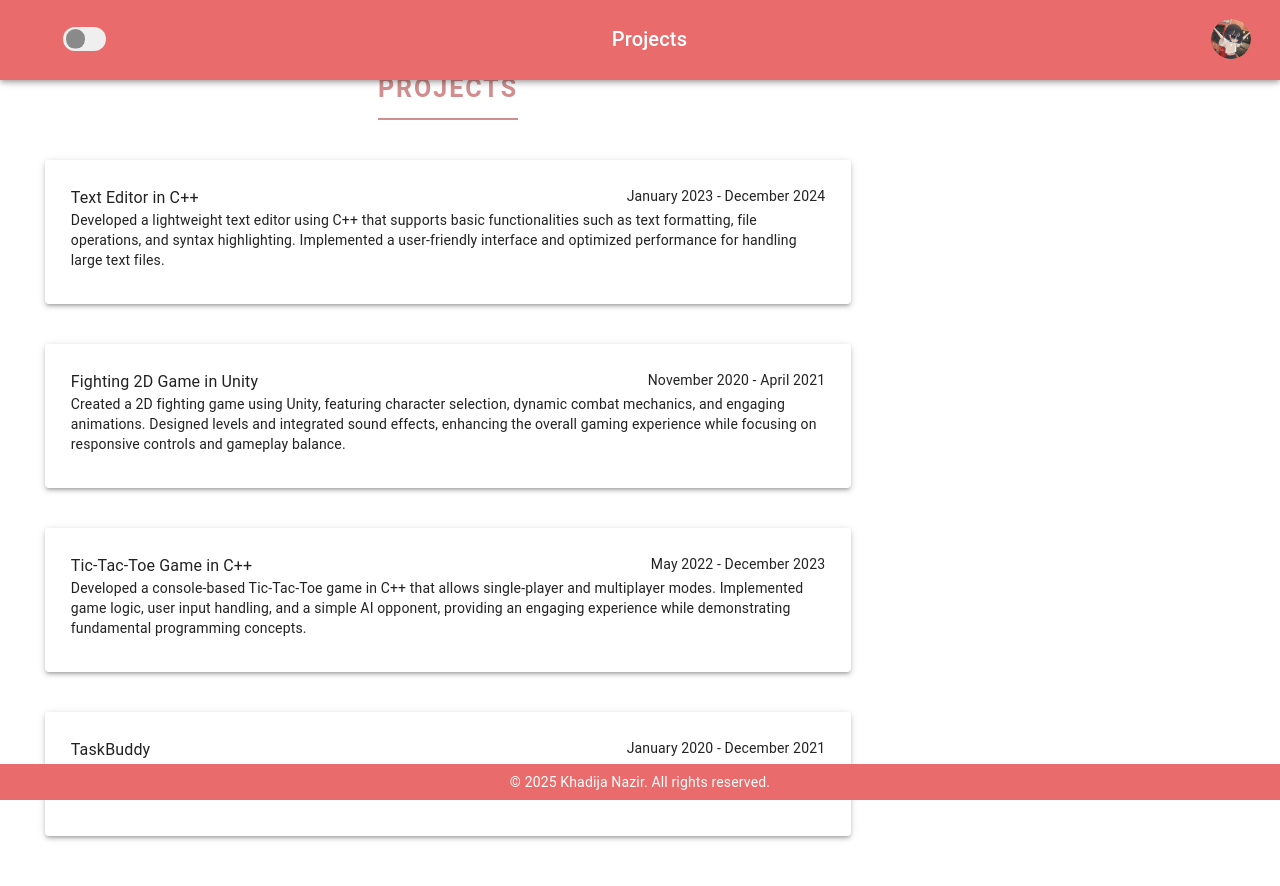
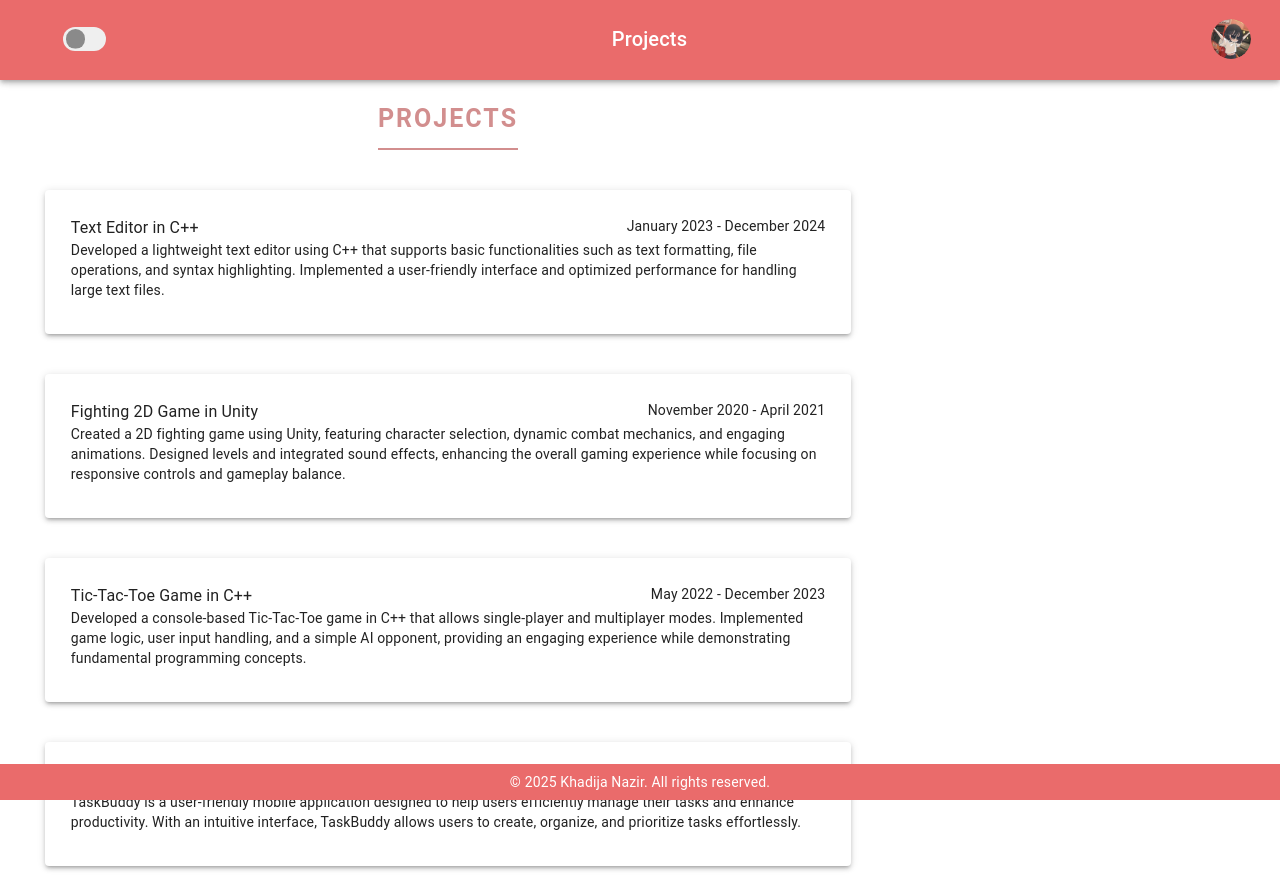
Before and after one commit to KhadijaNazir003/react-css-portfolio, a React (Create React App) app: page /projects in a window 1280 px wide. Before the commit the page ends 856 px from the top, so only its background shows below. Built offline with nearby package versions, Linux system fonts and the light colour scheme; some icons are missing.

Commit message:
style: adjust margins for layout consistency across pages and components

```diff
--- a/src/App.js
+++ b/src/App.js
@@ -20,7 +20,7 @@ export default function App() {
       <PageTitleProvider>
         <Header onNavToggle={toggleDrawer} />
         <SideNav open={drawerOpen} onClose={closeDrawer} />
-        <main style={{ marginTop: "30px" }}>
+        <main>
           <Suspense fallback={null}>
             <Routes>
               <Route path="/" element={<Home />} />
--- a/src/index.css
+++ b/src/index.css
@@ -1,5 +1,5 @@
 body {
-  margin: 0;
+  margin: 10px;
   font-family: -apple-system, BlinkMacSystemFont, 'Segoe UI', 'Roboto', 'Oxygen',
     'Ubuntu', 'Cantarell', 'Fira Sans', 'Droid Sans', 'Helvetica Neue',
     sans-serif;
--- a/src/pages/Contact.js
+++ b/src/pages/Contact.js
@@ -27,7 +27,7 @@ export default function Contact() {
   };
 
   return (
-    <Box className="right" component="section" sx={{ p: 2 }}>
+    <Box className="right" component="section" style={{marginTop: "80px"}}>
       <Typography variant="h4" className="section-heading" id="contact-form">
         Contact Form
       </Typography>
--- a/src/pages/Education.js
+++ b/src/pages/Education.js
@@ -22,7 +22,7 @@ export default function Education() {
   }, []);
 
   return (
-    <div className="right">
+    <div className="right" style={{marginTop: "80px"}}>
       <Typography variant="h5" className="section-heading" id="education">
         Education
       </Typography>
--- a/src/pages/Projects.js
+++ b/src/pages/Projects.js
@@ -26,7 +26,7 @@ export default function Projects() {
   ];
 
   return (
-    <div className="right">
+    <div className="right" style={{marginTop: "80px"}}>
       <div className="section-heading project" id="project">
         Projects
       </div>
```
